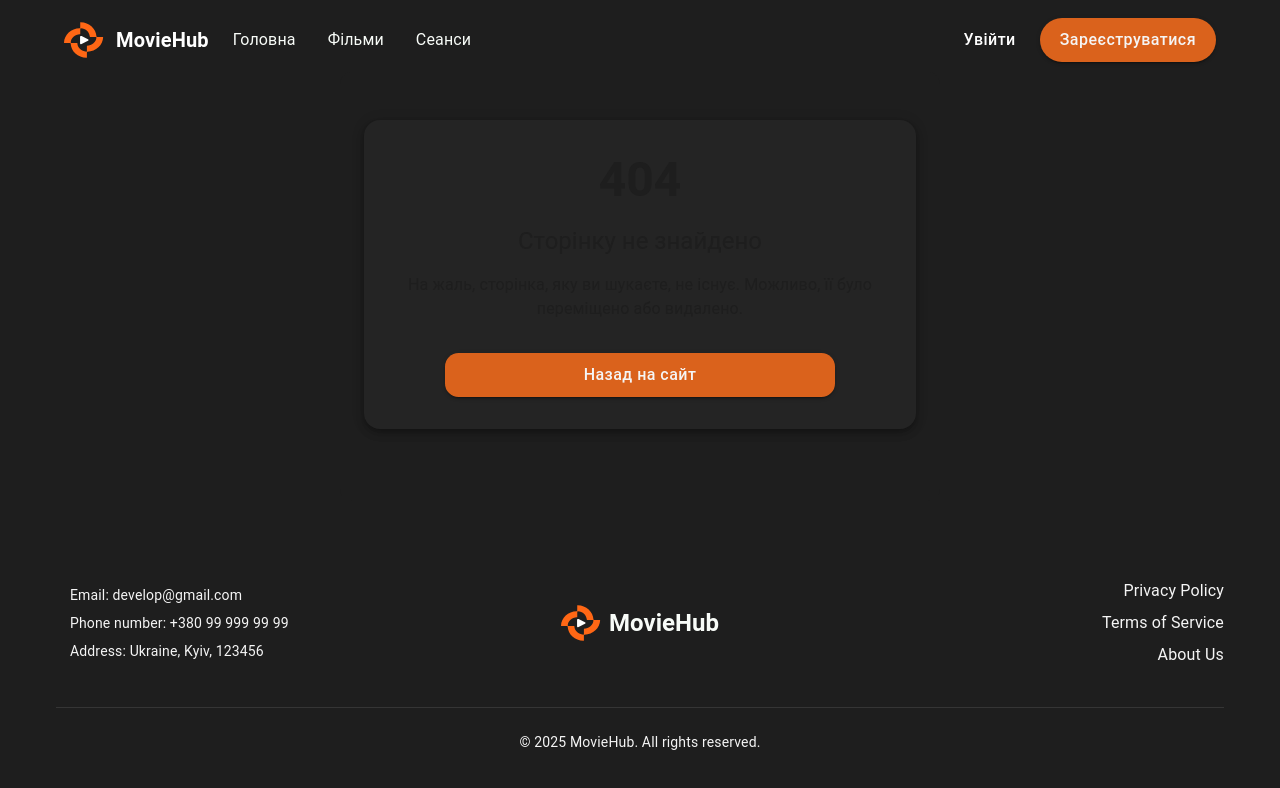
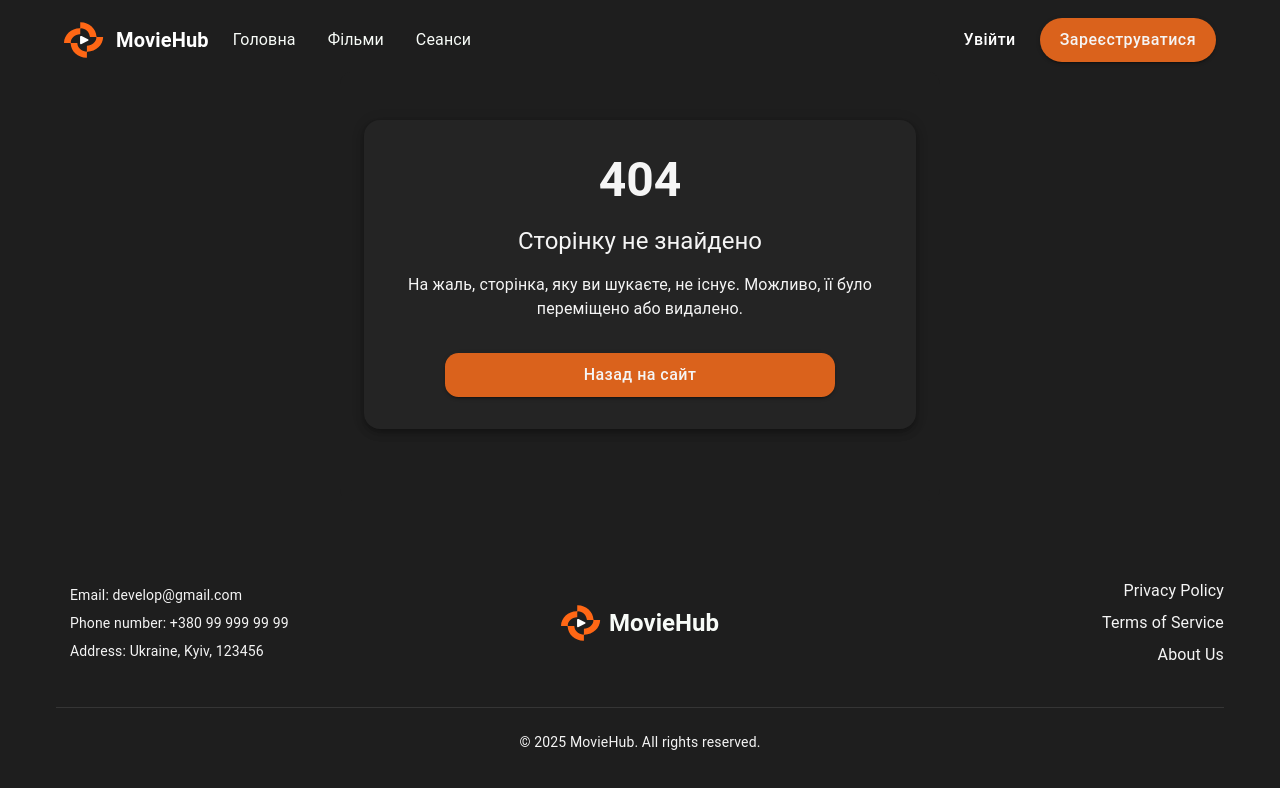
Before and after one commit to Rivgoo/MovieHub-WEB, a React (Vite) app: page /error in a window 1280 px wide. Shown: the top 788 px of the page. Built offline with nearby package versions, Linux system fonts and the light colour scheme; some icons are missing.

Commit message:
fix: error page text color

```diff
--- a/src/features/Error/ErrorPage.tsx
+++ b/src/features/Error/ErrorPage.tsx
@@ -42,19 +42,19 @@ const ErrorPage: React.FC = () => {
             variant="h3"
             component="h1"
             gutterBottom
-            color="text.secondary"
+            color="text.primary"
             sx={{ fontWeight: 700 }}>
             404
           </Typography>
           <Typography
             variant="h5"
             component="p"
-            color="text.secondary"
+            color="text.primary"
             sx={{ mb: 2 }}>
             Сторінку не знайдено
           </Typography>
 
-          <Typography variant="body1" color="text.secondary" sx={{ mb: 4 }}>
+          <Typography variant="body1" color="text.primary" sx={{ mb: 4 }}>
             На жаль, сторінка, яку ви шукаєте, не існує. Можливо, її було
             переміщено або видалено.
           </Typography>
```
